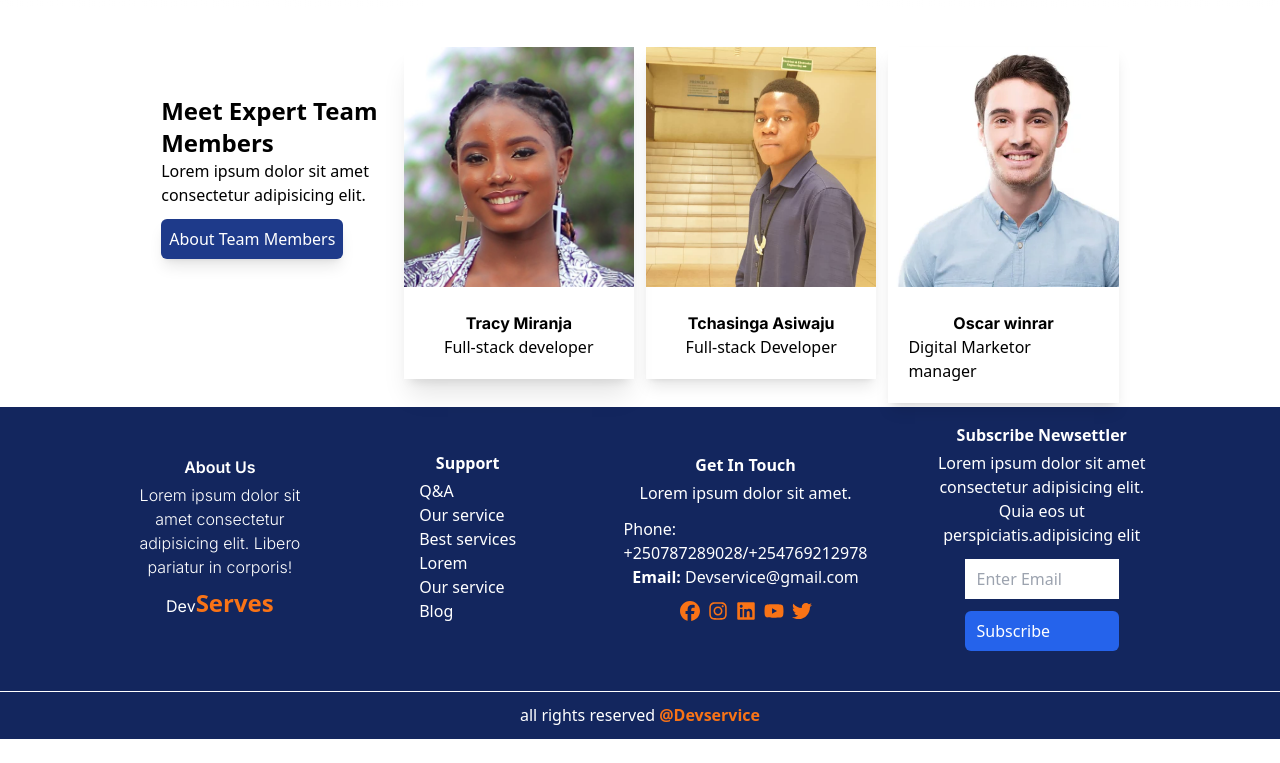
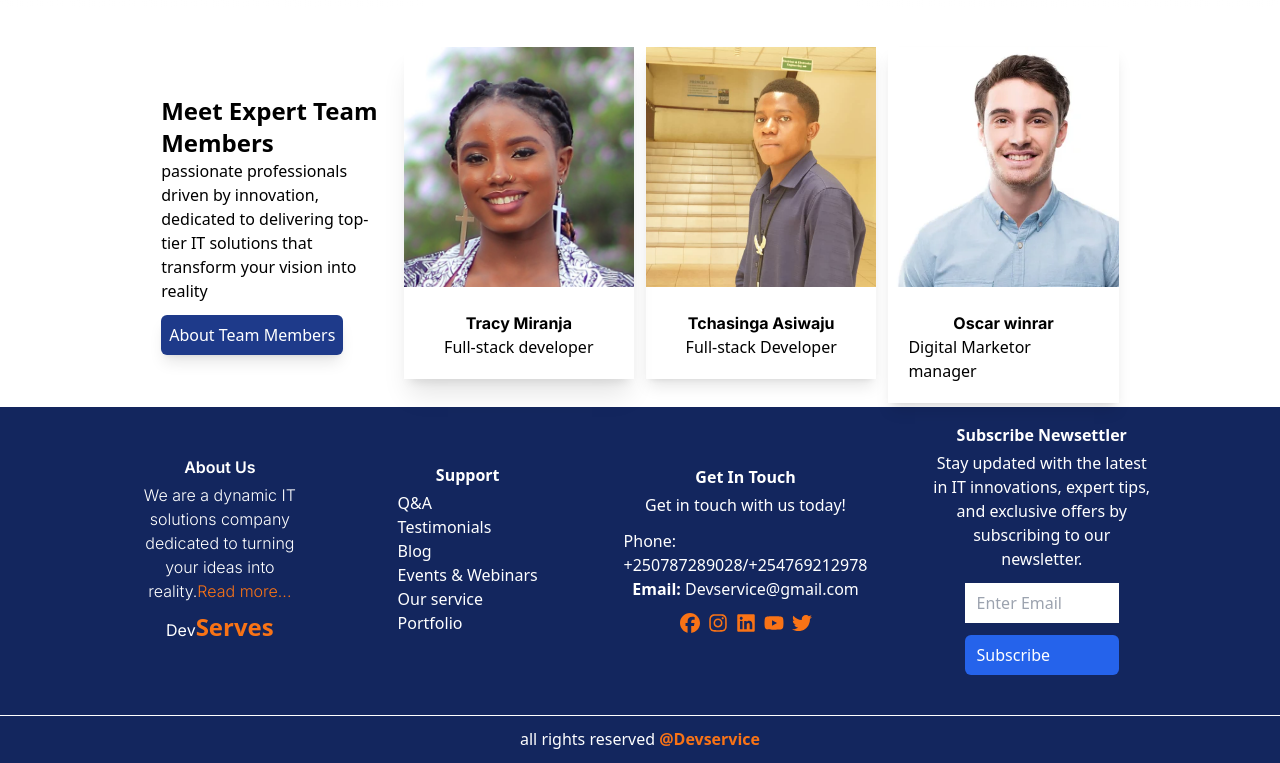
Before and after one commit to tchasinga/devservice, a Next.js app: page / in a window 1280 px wide. Shown: the part 2678-3441 px from the top of the page. Before the commit the page ends 3417 px from the top, so only its background shows below. Built offline with nearby package versions, Linux system fonts and the light colour scheme.

Commit message:
Add content on footer

```diff
--- a/src/app/Components/Footer.jsx
+++ b/src/app/Components/Footer.jsx
@@ -14,8 +14,9 @@ function Footer() {
         <div className="w-[100%] h-fit md:w-[25%] flex justify-center items-center flex-col ">
           <h2 className="font-semibold">About Us</h2>
           <p className="mt-1 font-light text-center">
-            Lorem ipsum dolor sit amet consectetur adipisicing elit. Libero
-            pariatur in corporis!
+            We are a dynamic IT solutions company dedicated to turning your
+            ideas into reality.
+            <a className="text-orange-500 hover:text-white">Read more...</a>
           </p>
           <h1 className=" font-poppins mt-2">
             Dev
@@ -28,19 +29,19 @@ function Footer() {
           <h2 className="font-semibold font-poppins font-sans">Support</h2>
           <ul className="mt-1 font-poppins font-sans">
             <li className="hover:text-orange-500">Q&A</li>
+            <li className="hover:text-orange-500">Testimonials</li>
+            <li>
+              <a className="hover:text-orange-500">Blog</a>
+            </li>
+            <li className="hover:text-orange-500">Events & Webinars</li>
             <li className="hover:text-orange-500">Our service</li>
-            <li>
-              <a className="hover:text-orange-500">Best services</a>
-            </li>
-            <li className="hover:text-orange-500">Lorem</li>
-            <li className="hover:text-orange-500">Our service</li>
-            <li className="hover:text-orange-500">Blog</li>
+            <li className="hover:text-orange-500">Portfolio</li>
           </ul>
         </div>
         <div className=" w-[100%] h-fit md:w-[25%] flex justify-center items-center flex-col ">
           <h2 className="font-semibold font-poppins font-sans">Get In Touch</h2>
-          <p className="mt-1 font-light font-poppins font-sans">
-            Lorem ipsum dolor sit amet.
+          <p className="mt-1 font-light font-poppins font-sans text-center">
+            Get in touch with us today!
           </p>
           <h4 className="font-poppins font-sans mt-3">
             <span className="font-semi-bold">Phone:</span>{" "}
@@ -62,8 +63,8 @@ function Footer() {
             Subscribe Newsettler
           </h2>
           <p className="mt-1 font-light font-poppins font-sans text-center">
-            Lorem ipsum dolor sit amet consectetur adipisicing elit. Quia eos ut
-            perspiciatis.adipisicing elit
+            Stay updated with the latest in IT innovations, expert tips, and
+            exclusive offers by subscribing to our newsletter.
           </p>
           <input
             type="text"
--- a/src/app/Components/Team.jsx
+++ b/src/app/Components/Team.jsx
@@ -8,7 +8,8 @@ function Team() {
           Meet Expert Team Members
         </h1>
         <p className="font-poppins font-sans">
-          Lorem ipsum dolor sit amet consectetur adipisicing elit.
+          passionate professionals driven by innovation, dedicated to delivering
+          top-tier IT solutions that transform your vision into reality
         </p>
         <button className="font-poppins font-sans bg-blue-900 shadow-lg mt-3 p-2 rounded-md text-white hover:bg-orange-500 hover:text-black hover:outline-1 hover:shadow-md">
           About Team Members{" "}
```
